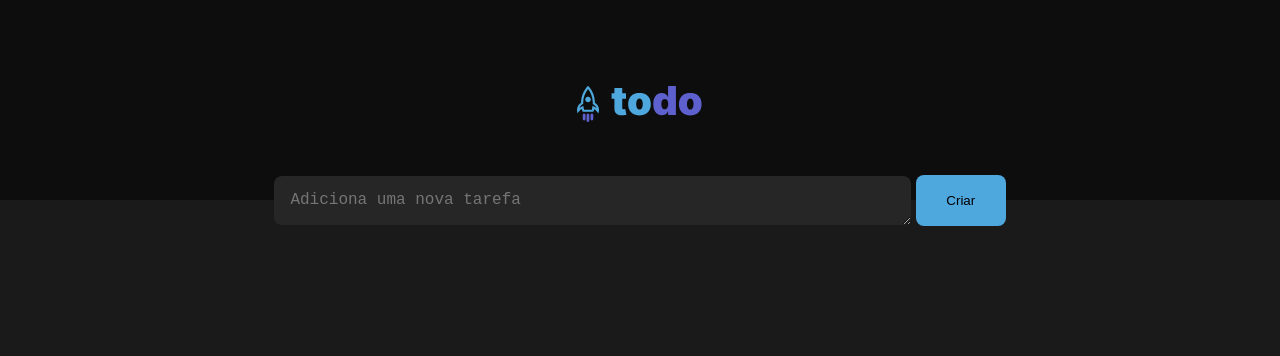
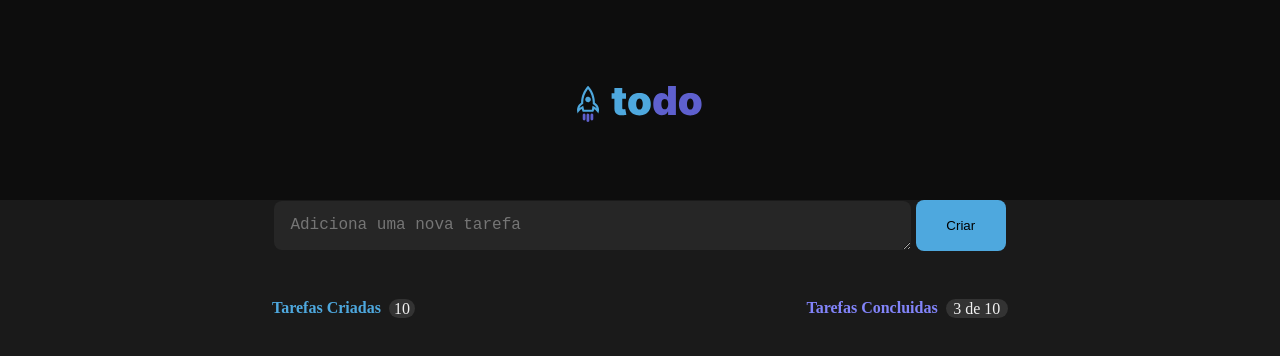
Before and after one commit to GabrielGCJ/desafio-01-react-js-rocketseat, a React (Vite) app: page / in a window 1280 px wide. Shown: the top 356 px of the page. Built offline with nearby package versions, Linux system fonts and the light colour scheme.

Commit message:
feature/create-TodoListComponent

```diff
--- a/src/App.jsx
+++ b/src/App.jsx
@@ -1,5 +1,6 @@
 import { Header } from "./components/Header/Header"
 import { TodoAdditionComponent } from "./components/TodoAdditionComponent/TodoAdditionComponent"
+import { TodoListComponent } from "./components/TodoListComponent/TodoListComponent"
 import "./global.css"
 
 export const App = () => {
@@ -8,6 +9,7 @@ export const App = () => {
     <div>
         <Header/>
         <TodoAdditionComponent/>
+        <TodoListComponent/>
     </div>
   )
 }
--- a/src/components/TodoAdditionComponent/TodoAdditionComponent.module.css
+++ b/src/components/TodoAdditionComponent/TodoAdditionComponent.module.css
@@ -5,6 +5,7 @@
     align-items: center;
     margin-top: calc(0px - 1.2rem - 6px);
     /* width: 46rem; */
+    margin: 0rem 1rem;
 }
 
 .toDoForm textarea {
--- /dev/null
+++ b/src/components/TodoListComponent/TodoListComponent.jsx
@@ -0,0 +1,32 @@
+import styles from "./TodoListComponent.module.css"
+
+export const TodoListComponent = () => {
+
+    return (
+        <div className={styles.todoList}>
+
+            <div className={styles.todoInformation}>
+
+                <div className={styles.textInformation}>
+                    <strong>
+                        <p className={styles.text1}>Tarefas Criadas</p>
+                    </strong>
+                    <div className={styles.numberCreatedTodo}>
+                        <p>10</p>
+                    </div>
+                </div>
+
+                <div className={styles.textInformation}>
+                    <strong>
+                        <p className={styles.text2}>Tarefas Concluidas</p>
+                    </strong>
+                    <div className={styles.numberConcludedTodo}>
+                        <p>3 de 10</p>
+                    </div>
+                </div>
+
+            </div>
+
+        </div>
+    )
+}
--- /dev/null
+++ b/src/components/TodoListComponent/TodoListComponent.module.css
@@ -0,0 +1,55 @@
+.todoList {
+    display: flex;
+    flex-direction: row;
+    justify-content: center;
+    align-items: center;
+    margin: 3rem 1rem;
+}
+
+.todoList p {
+    font-size: 1rem;
+}
+
+.todoInformation {
+    display: flex;
+    justify-content: space-between;
+    width: 46rem;
+    height: 1.18rem;
+}
+
+.textInformation {
+    display: flex;
+    flex-direction: row;
+}
+
+.numberCreatedTodo {
+    display: flex;
+    justify-content: center;
+    background: var(--gray-400);
+    border-radius: 50px;
+    min-width: 1.5rem;
+    /* text-align: center; */
+    margin: 0 0 0 0.5rem;
+    padding: 5px 5px;
+    align-items: center;
+}
+
+.numberConcludedTodo {
+    display: flex;
+    justify-content: center;
+    background: var(--gray-400);
+    border-radius: 50px;
+    min-width: 3.9rem;
+    text-align: center;
+    margin: 0 0 0 0.5rem;
+    padding: 5px 5px;
+    align-items: center;
+}
+
+.text1{
+    color: var(--blue-300);
+}
+
+.text2{
+    color: var(--purple-300);
+}
```
